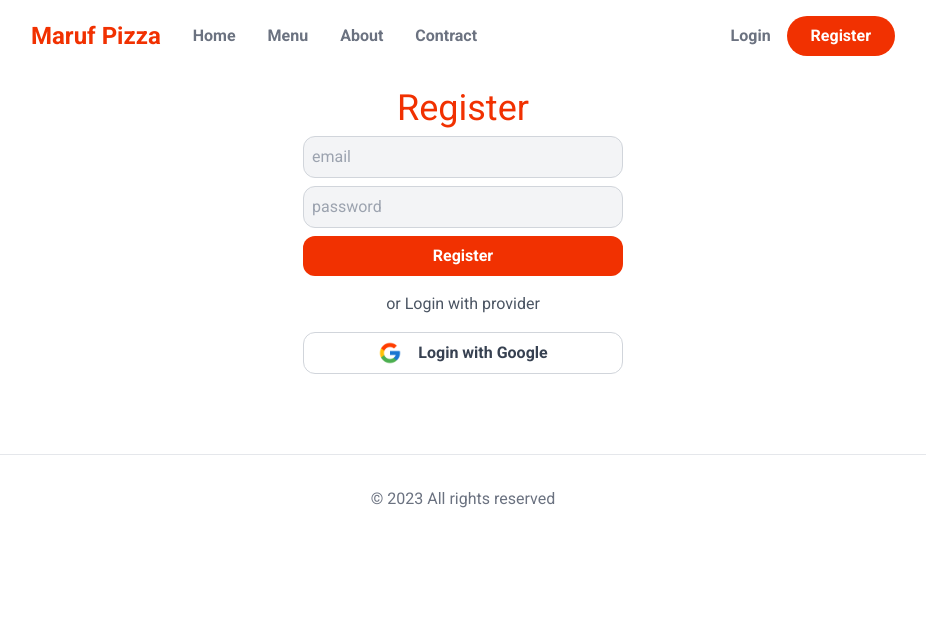
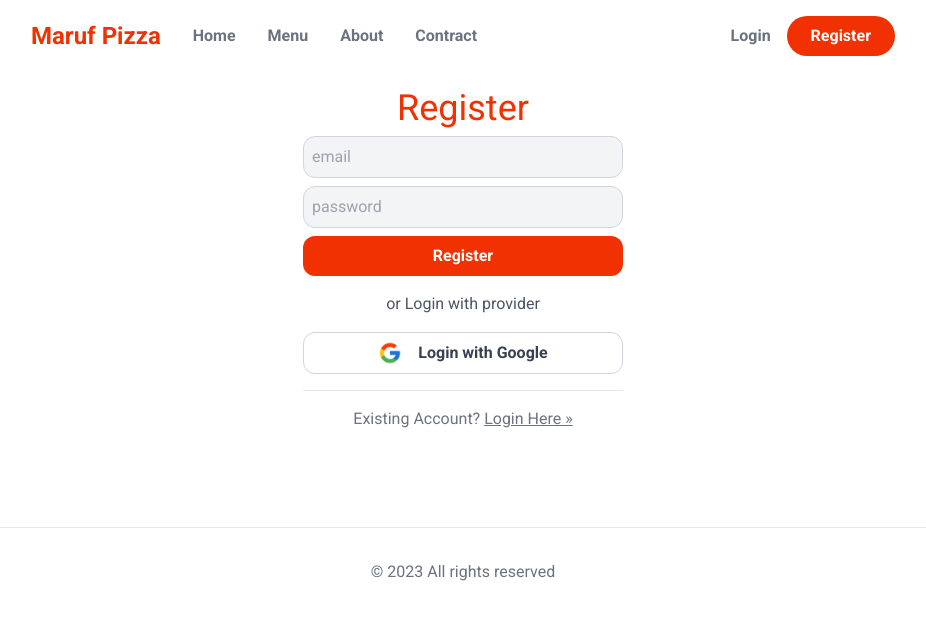
Before and after one commit to marufsiddique01/buy-sell-demo, a Next.js app: page /register in a window 1280 px wide. Shown: the top 620 px of the page, without its empty margins (177-1103 px from the left). Built offline with nearby package versions, Linux system fonts and the light colour scheme.

Commit message:
registration done

```diff
--- a/src/app/register/page.js
+++ b/src/app/register/page.js
@@ -70,6 +70,12 @@
                         <Image src={"/google.png"} alt='google' width={24} height={24} />
                         Login with Google
                     </button>
+                    <div className='text-center my-4 text-gray-500 border-t pt-4'>
+                        Existing Account?{"  "}
+                        <Link className='underline' href={"/login"}>
+                            Login Here &raquo;
+                        </Link>
+                    </div>
                 </form>
             </section>
         </>
```
